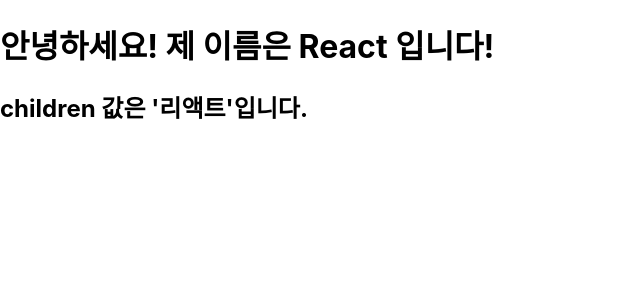
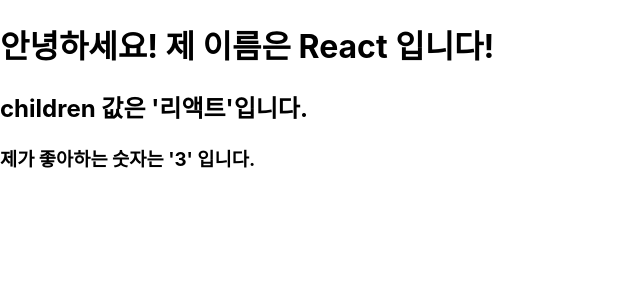
Before and after one commit to dohy-9443/React-study, a React (Create React App) app in the folder hello-react/: page / in a window 1280 px wide. Shown: the top 300 px of the page, without its empty margins (0-640 px from the left). Built offline with nearby package versions, Linux system fonts and the light colour scheme.

Commit message:
isRequired를 사용하여 필수 propTypes 설정

```diff
--- a/hello-react/src/App.js
+++ b/hello-react/src/App.js
@@ -2,7 +2,11 @@ import React from "react";
 import MyComponent from "./MyComponent";
 
 const App = () => {
-  return <MyComponent name="React">리액트</MyComponent>;
+  return (
+    <MyComponent name="React" favoriteNumber={3}>
+      리액트
+    </MyComponent>
+  );
 };
 
 export default App;
--- a/hello-react/src/MyComponent.js
+++ b/hello-react/src/MyComponent.js
@@ -1,11 +1,12 @@
 import React from "react";
 import PropTypes from "prop-types";
 
-const MyComponent = ({ name, children }) => {
+const MyComponent = ({ name, favoriteNumber, children }) => {
   return (
     <div>
       <h1>안녕하세요! 제 이름은 {name} 입니다!</h1>
       <h2>children 값은 '{children}'입니다.</h2>
+      <h3>제가 좋아하는 숫자는 '{favoriteNumber}' 입니다.</h3>
     </div>
   );
 };
@@ -18,6 +19,7 @@ MyComponent.defaultProps = {
 // propTypes 를 통한 props 검증
 MyComponent.propTypes = {
   name: PropTypes.string,
+  favoriteNumber: PropTypes.number.isRequired,
 };
 
 export default MyComponent;
```
